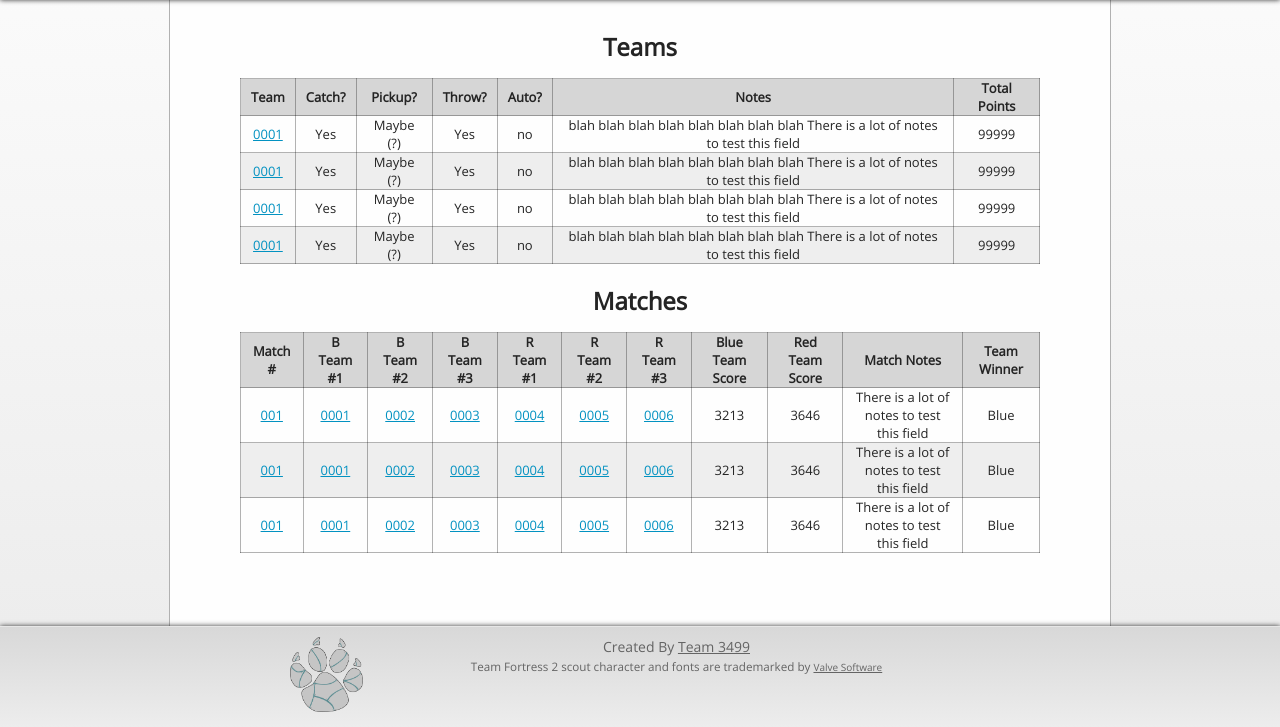
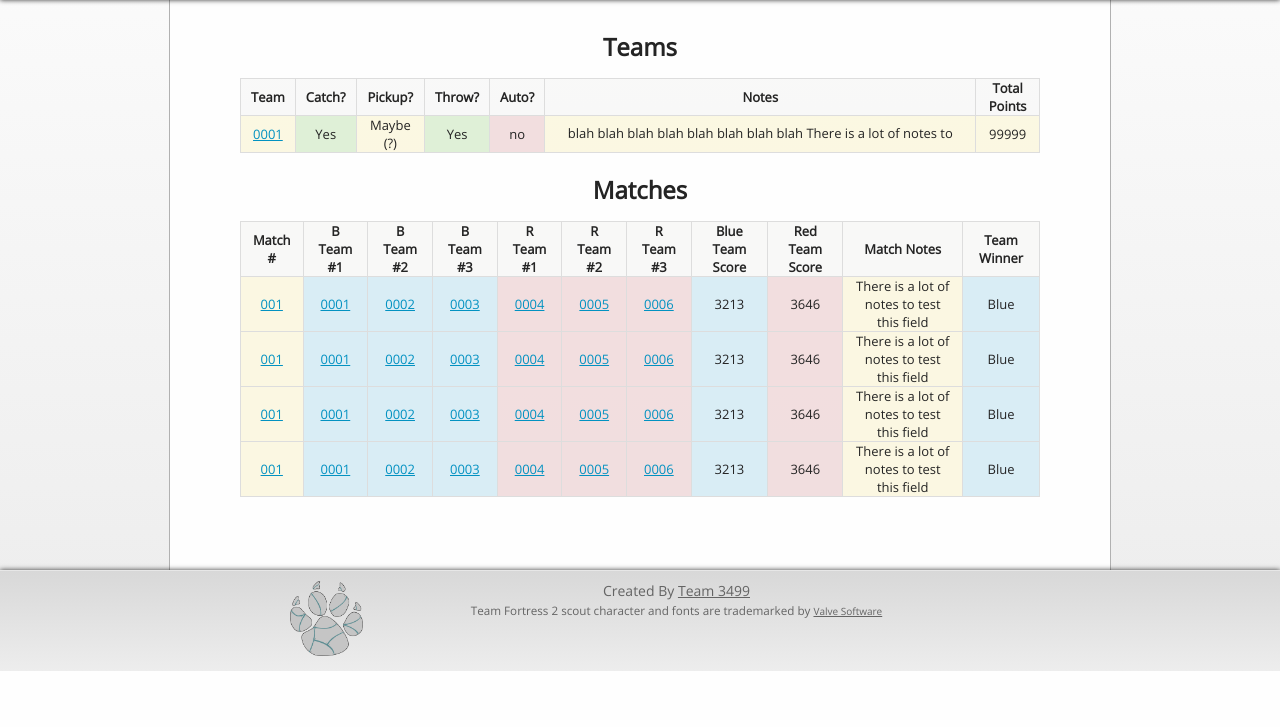
Before and after one commit to team3499/FRC-Scout, a PHP site: page /root/index.php in a window 1280 px wide. Shown: the part 174-901 px from the top of the page. After the commit the page ends 845 px from the top, so only its background shows below. Run offline with PHP 8.4, Linux system fonts and the light colour scheme.

Commit message:
added some js

```diff
--- a/root/css/style.css
+++ b/root/css/style.css
@@ -33,13 +33,13 @@ a:hover{
 }
 table{
     margin-bottom:20px;
-    border: 1px solid rgba(0,0,0,0.3);
+    border: 1px solid #ddd;
     border-spacing:0;
     font-size:13px;
     border-collapse:collapse;
 }
 table td, table th{
-    border: 1px solid rgba(0,0,0,0.3);
+    border: 1px solid #ddd;
     padding:0 10px;
 }
 h1, h2, h3, h4, h5, h6 {
@@ -285,26 +285,24 @@ span.title {
 .blue{
     color:#0213FF;
 }*/
-/*.greenBG{
-    background-color:#11D116;
+.greenBG{
+    background-color:#DFF0D7;
 }
 .yellowBG{
-    background-color:#DDC911;
+    background-color:#FCF8E2;
 }
 .redBG{
-    background-color:#ED1515;
-    color:#fff;
+    background-color:#F2DEDF;
 }
 .blueBG{
-    background-color:#0213FF;
-    color:#fff;
-}*/
+    background-color:#D9EDF6;
+}
 tr:nth-child(odd){
-    background:#eee;
+    background:#F9F9F8 ;
 }
 tr:nth-child(even){
 
 }
 th{
-    background:#D6D6D6;
+
 }
--- a/showdata.php
+++ b/showdata.php
@@ -1,4 +1,6 @@
 <div id="showDataPage" class="viewPage">
+
+
 
     <div id="viewTeamWrap">
         <h2>Teams</h2>
@@ -14,44 +16,30 @@
                 <th class="tableTeamsTotalPoints">Total Points</th>
             </tr>
             <tr>
-                <td class="tableTeamsTeam" title="Team Number"><a href="team.php?team=3499">0001</a></td>
+                <td class="tableTeamsTeam yellowBG" title="Team Number"><a href="team.php?team=3499">0001</a></td>
                 <td class="tableTeamsCatch greenBG" title="Catch?">Yes</td>
                 <td class="tableTeamsPickup yellowBG" title="Pickup?">Maybe <span title="The team said that they could pickup during the interview, but in game, they do not!">(?)</span></td>
                 <td class="tableTeamsThrow greenBG" title="Throw?">Yes</td>
                 <td class="tableTeamsAuto redBG" title="Auto?">no</td>
-                <td class="tableTeamsNotes yellowBG" title="Team Notes"><span title="blah blah blah blah blah blah blah blah There is a lot of notes to test this field">blah blah blah blah blah blah blah blah There is a lot of notes to test this field</span></td>
-                <td class="tableTeamsTotalPoints" title="Total Points">99999</td>
+                <td class="tableTeamsNotes yellowBG" title="Team Notes"><div id="longText1"><span title="blah blah blah blah blah blah blah blah There is a lot of notes to test this field">blah blah blah blah blah blah blah blah There is a lot of notes to test this fielddddddddddddd dddddddddd dddddddddddddddddddddddddd ddddddddddddddddddddddd ddddddddddddddddddddddd ddddddddddddd dddddddddddddddddddd dddddddd</span></div></td>
+                <td class="tableTeamsTotalPoints yellowBG" title="Total Points">99999</td>
             </tr>
-            <tr>
-                <td class="tableTeamsTeam" title="Team Number"><a href="team.php?team=3499">0001</a></td>
-                <td class="tableTeamsCatch greenBG" title="Catch?">Yes</td>
-                <td class="tableTeamsPickup yellowBG" title="Pickup?">Maybe <span title="The team said that they could pickup during the interview, but in game, they do not!">(?)</span></td>
-                <td class="tableTeamsThrow greenBG" title="Throw?">Yes</td>
-                <td class="tableTeamsAuto redBG" title="Auto?">no</td>
-                <td class="tableTeamsNotes yellowBG" title="Team Notes"><span title="blah blah blah blah blah blah blah blah There is a lot of notes to test this field">blah blah blah blah blah blah blah blah There is a lot of notes to test this field</span></td>
-                <td class="tableTeamsTotalPoints" title="Total Points">99999</td>
-            </tr>
-            <tr>
-                <td class="tableTeamsTeam" title="Team Number"><a href="team.php?team=3499">0001</a></td>
-                <td class="tableTeamsCatch greenBG" title="Catch?">Yes</td>
-                <td class="tableTeamsPickup yellowBG" title="Pickup?">Maybe <span title="The team said that they could pickup during the interview, but in game, they do not!">(?)</span></td>
-                <td class="tableTeamsThrow greenBG" title="Throw?">Yes</td>
-                <td class="tableTeamsAuto redBG" title="Auto?">no</td>
-                <td class="tableTeamsNotes yellowBG" title="Team Notes"><span title="blah blah blah blah blah blah blah blah There is a lot of notes to test this field">blah blah blah blah blah blah blah blah There is a lot of notes to test this field</span></td>
-                <td class="tableTeamsTotalPoints" title="Total Points">99999</td>
-            </tr>
-            <tr>
-                <td class="tableTeamsTeam" title="Team Number"><a href="team.php?team=3499">0001</a></td>
-                <td class="tableTeamsCatch greenBG" title="Catch?">Yes</td>
-                <td class="tableTeamsPickup yellowBG" title="Pickup?">Maybe <span title="The team said that they could pickup during the interview, but in game, they do not!">(?)</span></td>
-                <td class="tableTeamsThrow greenBG" title="Throw?">Yes</td>
-                <td class="tableTeamsAuto redBG" title="Auto?">no</td>
-                <td class="tableTeamsNotes yellowBG" title="Team Notes"><span title="blah blah blah blah blah blah blah blah There is a lot of notes to test this field">blah blah blah blah blah blah blah blah There is a lot of notes to test this field</span></td>
-                <td class="tableTeamsTotalPoints" title="Total Points">99999</td>
-            </tr>
-
         </table>
     </div>
+
+ <script>
+    $("#longText1").css({height:'20px', overflow:'hidden'}); //put to stylesheet later
+    $("#longText1").click(function(){
+        if ($("#longText1").data('open')){
+            $("#longText1").css({height:'20px', overflow:'hidden'});
+            $("#longText1").data('open',0);
+
+        } else {
+            $("#longText1").css({height:'100%', overflow:'auto'});
+            $("#longText1").data('open',1);
+        }
+    });
+</script>
 
     <div id="viewMatchWrap">
         <h2>Matches</h2>
@@ -59,53 +47,66 @@
         <table id="tableMatches">
             <tr>
                <th class="tableMatchesMatch">Match #</th>
-               <th class="tableMatchesBlueTeam blueBG">B Team #1</th>
-               <th class="tableMatchesBlueTeam blueBG">B Team #2</th>
-               <th class="tableMatchesBlueTeam blueBG">B Team #3</th>
-               <th class="tableMatchesRedTeam redBG">R Team #1</th>
-               <th class="tableMatchesRedTeam redBG">R Team #2</th>
-               <th class="tableMatchesRedTeam redBG">R Team #3</th>
-               <th class="tableMatchesBlueScore blueBG">Blue Team Score</th>
-               <th class="tableMatchesRedScore redBG">Red Team Score</th>
+               <th class="tableMatchesBlueTeam">B Team #1</th>
+               <th class="tableMatchesBlueTeam">B Team #2</th>
+               <th class="tableMatchesBlueTeam">B Team #3</th>
+               <th class="tableMatchesRedTeam">R Team #1</th>
+               <th class="tableMatchesRedTeam">R Team #2</th>
+               <th class="tableMatchesRedTeam">R Team #3</th>
+               <th class="tableMatchesBlueScore">Blue Team Score</th>
+               <th class="tableMatchesRedScore">Red Team Score</th>
                <th class="tableMatchesNotes">Match Notes</th>
                <th class="tableMatchesWin">Team Winner</th>
             </tr>
             <tr>
-               <td class="tableMatchesMatch" title="Match Number"><a href="#001">001</a></td>
-               <td class="tableMatchesBlueTeam blue" title="Blue Team #1"><a href="#0001">0001</a></td>
-               <td class="tableMatchesBlueTeam blue" title="Blue Team #2"><a href="#0002">0002</a></td>
-               <td class="tableMatchesBlueTeam blue" title="Blue Team #3"><a href="#0003">0003</a></td>
-               <td class="tableMatchesRedTeam red" title="Red Team #1"><a href="#0004">0004</a></td>
-               <td class="tableMatchesRedTeam red" title="Red Team #2"><a href="#0005">0005</a></td>
-               <td class="tableMatchesRedTeam red" title="Red Team #3"><a href="#0006">0006</a></td>
-               <td class="tableMatchesBlueScore blue" title="Blue Team Score">3213</td>
-               <td class="tableMatchesRedScore red" title="Red Team Score">3646</td>
+               <td class="tableMatchesMatch yellowBG" title="Match Number"><a href="#001">001</a></td>
+               <td class="tableMatchesBlueTeam blueBG" title="Blue Team #1"><a href="#0001">0001</a></td>
+               <td class="tableMatchesBlueTeam blueBG" title="Blue Team #2"><a href="#0002">0002</a></td>
+               <td class="tableMatchesBlueTeam blueBG" title="Blue Team #3"><a href="#0003">0003</a></td>
+               <td class="tableMatchesRedTeam redBG" title="Red Team #1"><a href="#0004">0004</a></td>
+               <td class="tableMatchesRedTeam redBG" title="Red Team #2"><a href="#0005">0005</a></td>
+               <td class="tableMatchesRedTeam redBG" title="Red Team #3"><a href="#0006">0006</a></td>
+               <td class="tableMatchesBlueScore blueBG" title="Blue Team Score">3213</td>
+               <td class="tableMatchesRedScore redBG" title="Red Team Score">3646</td>
                <td class="tableMatchesNotes yellowBG" title="Match Ntoes"><span title="There is a lot of notes to test this field">There is a lot of notes to test this field</span></td>
                <td class="tableMatchesWin blueBG" title="Team Winner">Blue</td>
             </tr>
             <tr>
-               <td class="tableMatchesMatch" title="Match Number"><a href="#001">001</a></td>
-               <td class="tableMatchesBlueTeam blue" title="Blue Team #1"><a href="#0001">0001</a></td>
-               <td class="tableMatchesBlueTeam blue" title="Blue Team #2"><a href="#0002">0002</a></td>
-               <td class="tableMatchesBlueTeam blue" title="Blue Team #3"><a href="#0003">0003</a></td>
-               <td class="tableMatchesRedTeam red" title="Red Team #1"><a href="#0004">0004</a></td>
-               <td class="tableMatchesRedTeam red" title="Red Team #2"><a href="#0005">0005</a></td>
-               <td class="tableMatchesRedTeam red" title="Red Team #3"><a href="#0006">0006</a></td>
-               <td class="tableMatchesBlueScore blue" title="Blue Team Score">3213</td>
-               <td class="tableMatchesRedScore red" title="Red Team Score">3646</td>
+               <td class="tableMatchesMatch yellowBG" title="Match Number"><a href="#001">001</a></td>
+               <td class="tableMatchesBlueTeam blueBG" title="Blue Team #1"><a href="#0001">0001</a></td>
+               <td class="tableMatchesBlueTeam blueBG" title="Blue Team #2"><a href="#0002">0002</a></td>
+               <td class="tableMatchesBlueTeam blueBG" title="Blue Team #3"><a href="#0003">0003</a></td>
+               <td class="tableMatchesRedTeam redBG" title="Red Team #1"><a href="#0004">0004</a></td>
+               <td class="tableMatchesRedTeam redBG" title="Red Team #2"><a href="#0005">0005</a></td>
+               <td class="tableMatchesRedTeam redBG" title="Red Team #3"><a href="#0006">0006</a></td>
+               <td class="tableMatchesBlueScore blueBG" title="Blue Team Score">3213</td>
+               <td class="tableMatchesRedScore redBG" title="Red Team Score">3646</td>
                <td class="tableMatchesNotes yellowBG" title="Match Ntoes"><span title="There is a lot of notes to test this field">There is a lot of notes to test this field</span></td>
                <td class="tableMatchesWin blueBG" title="Team Winner">Blue</td>
             </tr>
             <tr>
-               <td class="tableMatchesMatch" title="Match Number"><a href="#001">001</a></td>
-               <td class="tableMatchesBlueTeam blue" title="Blue Team #1"><a href="#0001">0001</a></td>
-               <td class="tableMatchesBlueTeam blue" title="Blue Team #2"><a href="#0002">0002</a></td>
-               <td class="tableMatchesBlueTeam blue" title="Blue Team #3"><a href="#0003">0003</a></td>
-               <td class="tableMatchesRedTeam red" title="Red Team #1"><a href="#0004">0004</a></td>
-               <td class="tableMatchesRedTeam red" title="Red Team #2"><a href="#0005">0005</a></td>
-               <td class="tableMatchesRedTeam red" title="Red Team #3"><a href="#0006">0006</a></td>
-               <td class="tableMatchesBlueScore blue" title="Blue Team Score">3213</td>
-               <td class="tableMatchesRedScore red" title="Red Team Score">3646</td>
+               <td class="tableMatchesMatch yellowBG" title="Match Number"><a href="#001">001</a></td>
+               <td class="tableMatchesBlueTeam blueBG" title="Blue Team #1"><a href="#0001">0001</a></td>
+               <td class="tableMatchesBlueTeam blueBG" title="Blue Team #2"><a href="#0002">0002</a></td>
+               <td class="tableMatchesBlueTeam blueBG" title="Blue Team #3"><a href="#0003">0003</a></td>
+               <td class="tableMatchesRedTeam redBG" title="Red Team #1"><a href="#0004">0004</a></td>
+               <td class="tableMatchesRedTeam redBG" title="Red Team #2"><a href="#0005">0005</a></td>
+               <td class="tableMatchesRedTeam redBG" title="Red Team #3"><a href="#0006">0006</a></td>
+               <td class="tableMatchesBlueScore blueBG" title="Blue Team Score">3213</td>
+               <td class="tableMatchesRedScore redBG" title="Red Team Score">3646</td>
+               <td class="tableMatchesNotes yellowBG" title="Match Ntoes"><span title="There is a lot of notes to test this field">There is a lot of notes to test this field</span></td>
+               <td class="tableMatchesWin blueBG" title="Team Winner">Blue</td>
+            </tr>
+            <tr>
+               <td class="tableMatchesMatch yellowBG" title="Match Number"><a href="#001">001</a></td>
+               <td class="tableMatchesBlueTeam blueBG" title="Blue Team #1"><a href="#0001">0001</a></td>
+               <td class="tableMatchesBlueTeam blueBG" title="Blue Team #2"><a href="#0002">0002</a></td>
+               <td class="tableMatchesBlueTeam blueBG" title="Blue Team #3"><a href="#0003">0003</a></td>
+               <td class="tableMatchesRedTeam redBG" title="Red Team #1"><a href="#0004">0004</a></td>
+               <td class="tableMatchesRedTeam redBG" title="Red Team #2"><a href="#0005">0005</a></td>
+               <td class="tableMatchesRedTeam redBG" title="Red Team #3"><a href="#0006">0006</a></td>
+               <td class="tableMatchesBlueScore blueBG" title="Blue Team Score">3213</td>
+               <td class="tableMatchesRedScore redBG" title="Red Team Score">3646</td>
                <td class="tableMatchesNotes yellowBG" title="Match Ntoes"><span title="There is a lot of notes to test this field">There is a lot of notes to test this field</span></td>
                <td class="tableMatchesWin blueBG" title="Team Winner">Blue</td>
             </tr>
```
